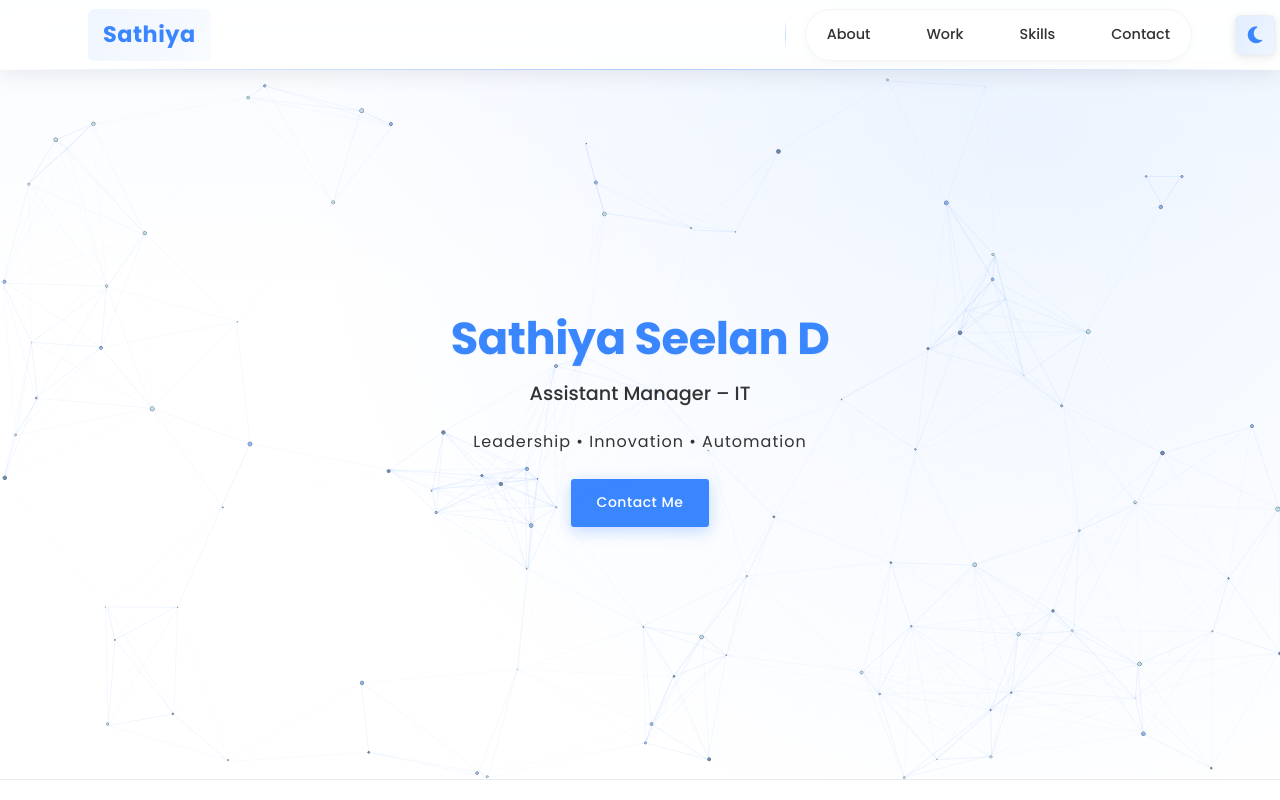
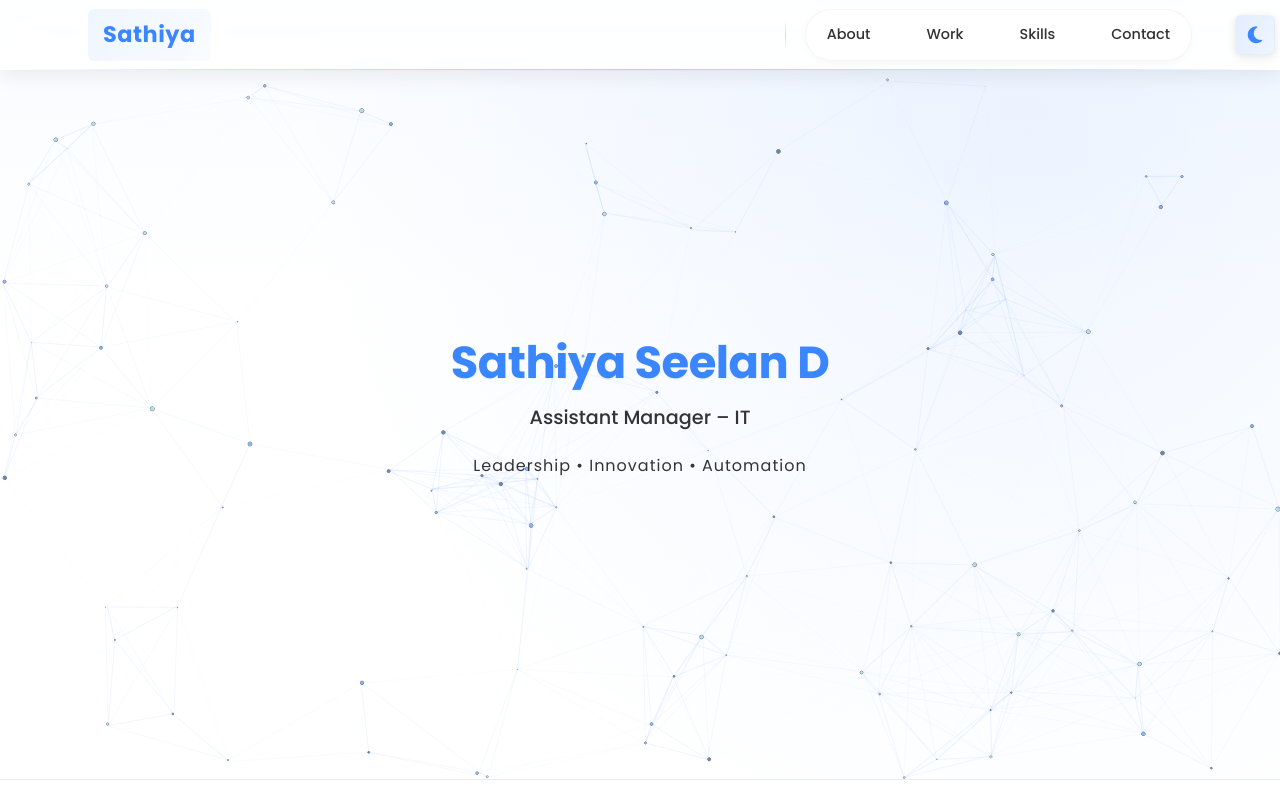
Before and after one commit to dsathiya/dsathiya.github.io, a plain HTML site: page index.html in a window 1280 px wide. Shown: the top 800 px of the page. Drawn offline with nearby package versions, Linux system fonts and the light colour scheme; animation ran at ten frames a second.

Commit message:
Update index.html

```diff
--- a/index.html
+++ b/index.html
@@ -43,9 +43,9 @@
             <h1>Sathiya Seelan D</h1>
             <h2>Assistant Manager – IT</h2>
             <p>Leadership • Innovation • Automation</p>
-            <div class="hero-buttons">
-                <a href="#contact" class="btn primary-btn">Contact Me</a>
-            </div>
+            <!-- <div class="hero-buttons">
+                <a href="#contact" id="contactBtn" class="btn primary-btn">Contact Me</a>
+            </div> -->
         </div>
     </section>
 
```
